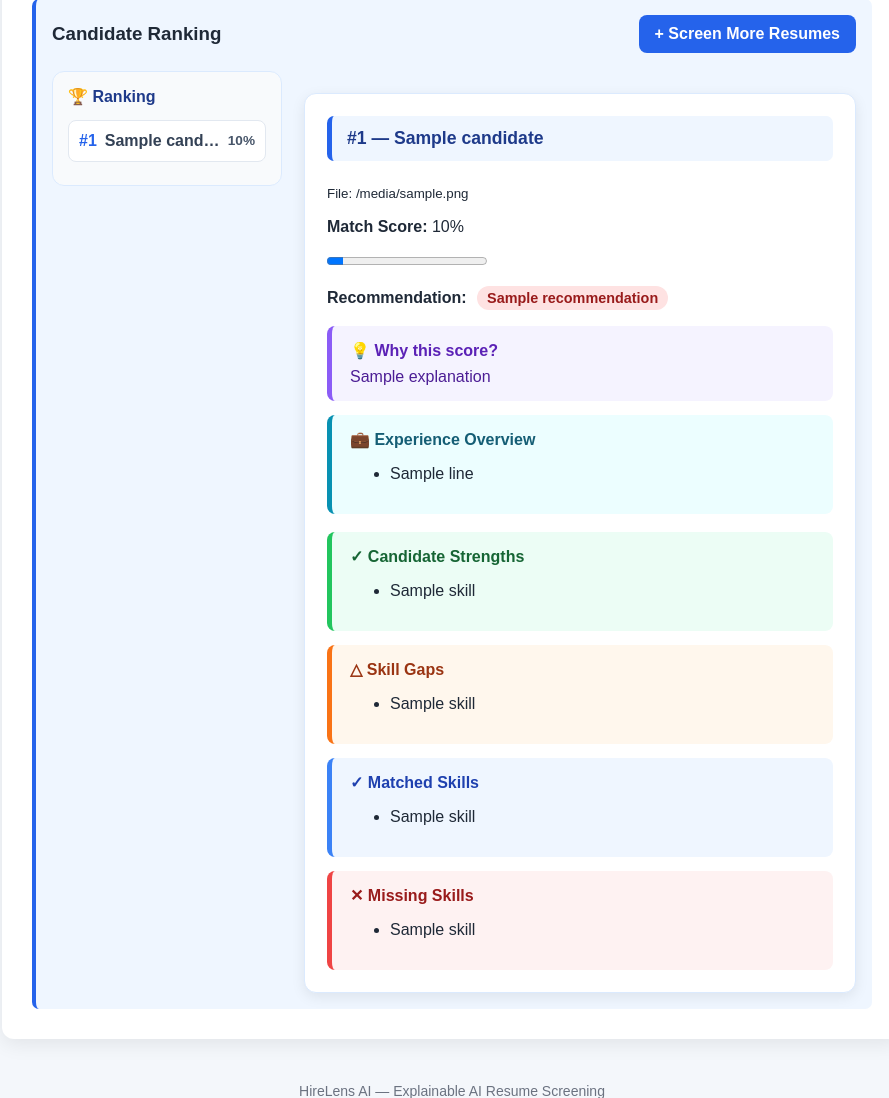
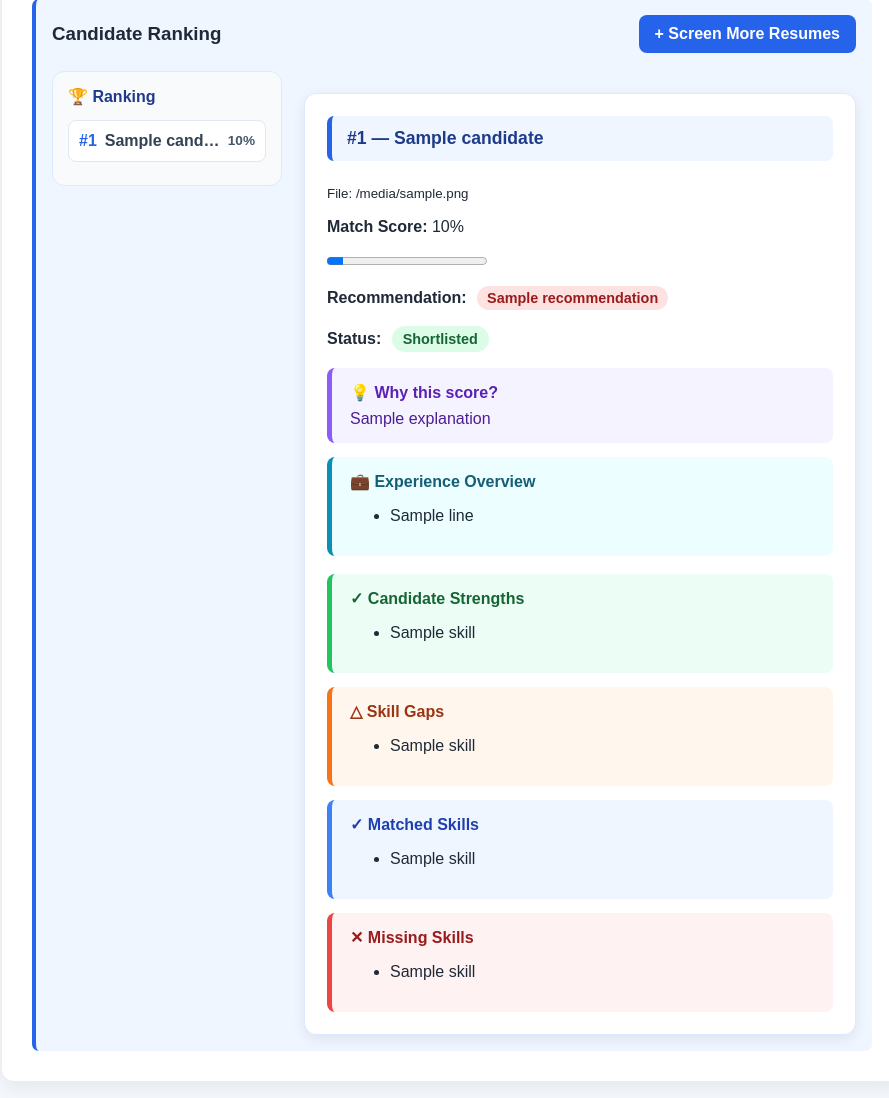
Before and after one commit to barokoushik/ai-resume-screening, a Flask app: template templates/index.html in a window 1280 px wide. Shown: the part 362-1460 px from the top of the page, without its empty margins (188-1077 px from the left). Run offline with Flask 3, Linux system fonts and the light colour scheme; the template is opened without the code that fills it: most values are stand-ins (such as "Sample title", 1, 10 or a date in 2020).

Commit message:
feat: add candidate shortlist status

```diff
--- a/app.py
+++ b/app.py
@@ -296,12 +296,18 @@ def home():
 
                     strengths = matched_skills[:5]
                     skill_gaps = missing_skills[:5]
-
+                    if match_score >= 75:
+                        shortlist_status = "Shortlisted"
+                    elif match_score >= 60:
+                        shortlist_status = "Review"
+                    else:
+                        shortlist_status = "Not Shortlisted"
                     candidate_results.append({
                         "name": candidate_name,
                         "filename": resume.filename,
                         "experience": experience,
                         "match_score": match_score,
+                        "shortlist_status": shortlist_status,
                         "recommendation": recommendation,
                         "matched_skills": matched_skills,
                         "missing_skills": missing_skills,
--- a/static/style.css
+++ b/static/style.css
@@ -455,3 +455,27 @@ footer {
         text-align: center;
     }
 }
+
+.shortlist-badge {
+    display: inline-block;
+    padding: 5px 11px;
+    margin-left: 6px;
+    border-radius: 999px;
+    font-size: 0.9rem;
+    font-weight: 700;
+}
+
+.shortlist-yes {
+    background: #dcfce7;
+    color: #166534;
+}
+
+.shortlist-review {
+    background: #fef3c7;
+    color: #92400e;
+}
+
+.shortlist-no {
+    background: #fee2e2;
+    color: #991b1b;
+}
--- a/templates/index.html
+++ b/templates/index.html
@@ -146,6 +146,21 @@
                     {{ candidate.recommendation }}
                 </span>
             </p>
+            <p>
+                <strong>Status:</strong>
+
+                <span class="shortlist-badge
+                    {% if candidate.shortlist_status == 'Shortlisted' %}
+                        shortlist-yes
+                    {% elif candidate.shortlist_status == 'Review' %}
+                        shortlist-review
+                    {% else %}
+                        shortlist-no
+                    {% endif %}
+                ">
+                    {{ candidate.shortlist_status }}
+                </span>
+            </p>
 
             <div class="explanation-section">
                 <h5>💡 Why this score?</h5>
```
